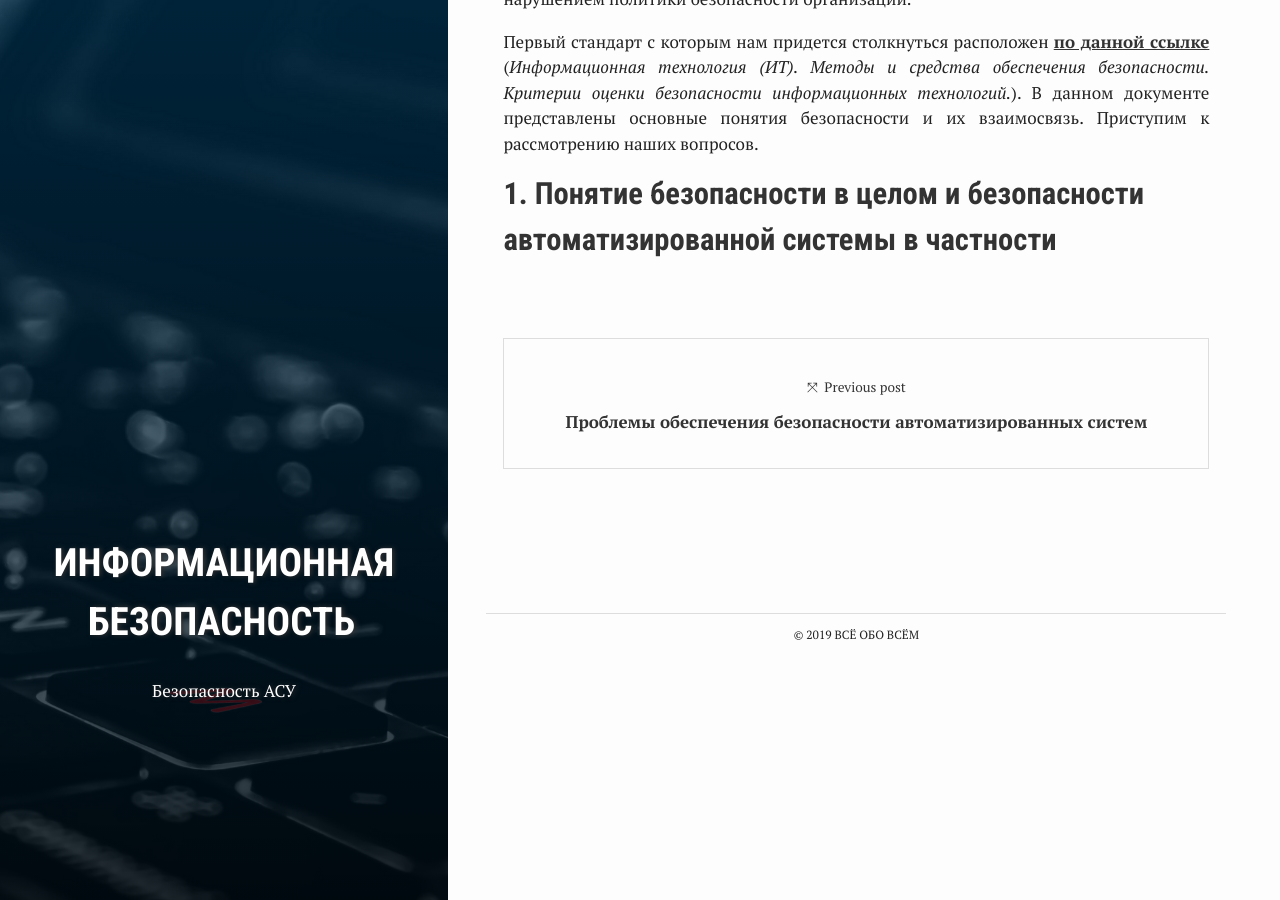
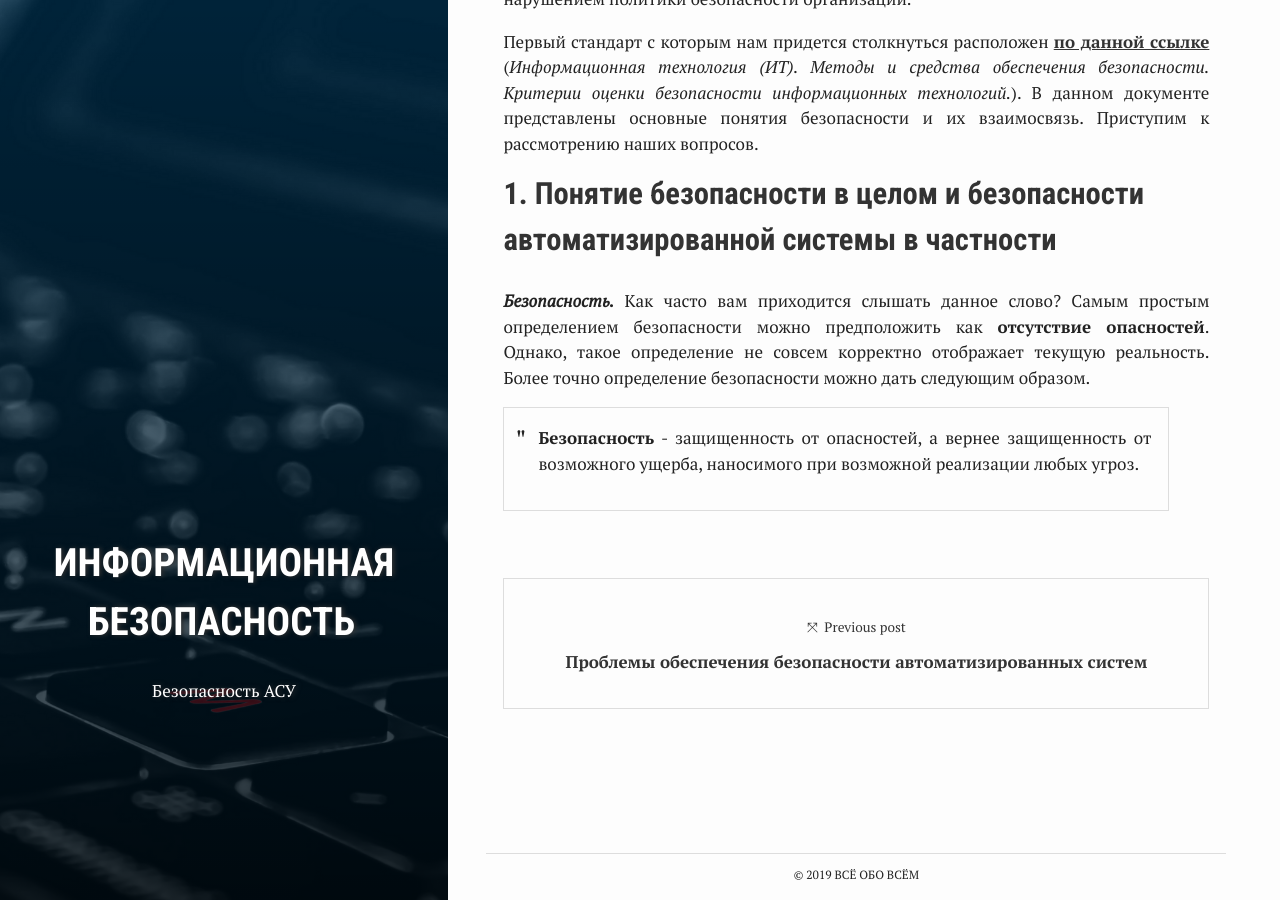
Before and after one commit to ghostmorgan/ghostmorgan.github.io, a Jekyll site: the page built from _posts/2019-10-28-inform_security_1_2.md, in a window 1280 px wide and 900 px high, scrolled down 868 px. Built offline with Jekyll 4.4.1, drawn with Linux system fonts in a browser that asks for light colours; nearby versions of some CDN libraries; comment, search, counter and statistics services are not loaded.

Commit message:
Update files

```diff
--- a/Gemfile
+++ b/Gemfile
@@ -20,6 +20,7 @@ gem "minima", "~> 2.0"
 # If you have any plugins, put them here!
 group :jekyll_plugins do
   gem "jekyll-feed", "~> 0.6"
+  gem "jekyll-mermaid"
 end
 
 # Windows does not include zoneinfo files, so bundle the tzinfo-data gem
--- a/_config.yml
+++ b/_config.yml
@@ -45,3 +45,5 @@ sass:
   style: compressed
 
 images: '/assets/images'
+
+plugins: [jekyll-mermaid]
--- a/_posts/2019-10-28-inform_security_1_2.md
+++ b/_posts/2019-10-28-inform_security_1_2.md
@@ -27,3 +27,7 @@ comments: true
 Первый стандарт с которым нам придется столкнуться расположен [**по данной ссылке**](http://docs.cntd.ru/document/1200101777 "Информационная технология (ИТ). Методы и средства обеспечения безопасности. Критерии оценки безопасности информационных технологий.") (*Информационная технология (ИТ). Методы и средства обеспечения безопасности. Критерии оценки безопасности информационных технологий.*). В данном документе представлены основные понятия безопасности и их взаимосвязь. Приступим к рассмотрению наших вопросов.
 
 <h2><a name="1">1. Понятие безопасности в целом и безопасности автоматизированной системы в частности</a></h2>
+
+***Безопасность.*** Как часто вам приходится слышать данное слово? Самым простым определением безопасности можно предположить как **отсутствие опасностей**. Однако, такое определение не совсем корректно отображает текущую реальность. Более точно определение безопасности можно дать следующим образом.
+
+> **Безопасность** - защищенность от опасностей, а вернее защищенность от возможного ущерба, наносимого при возможной реализации любых угроз.
```
